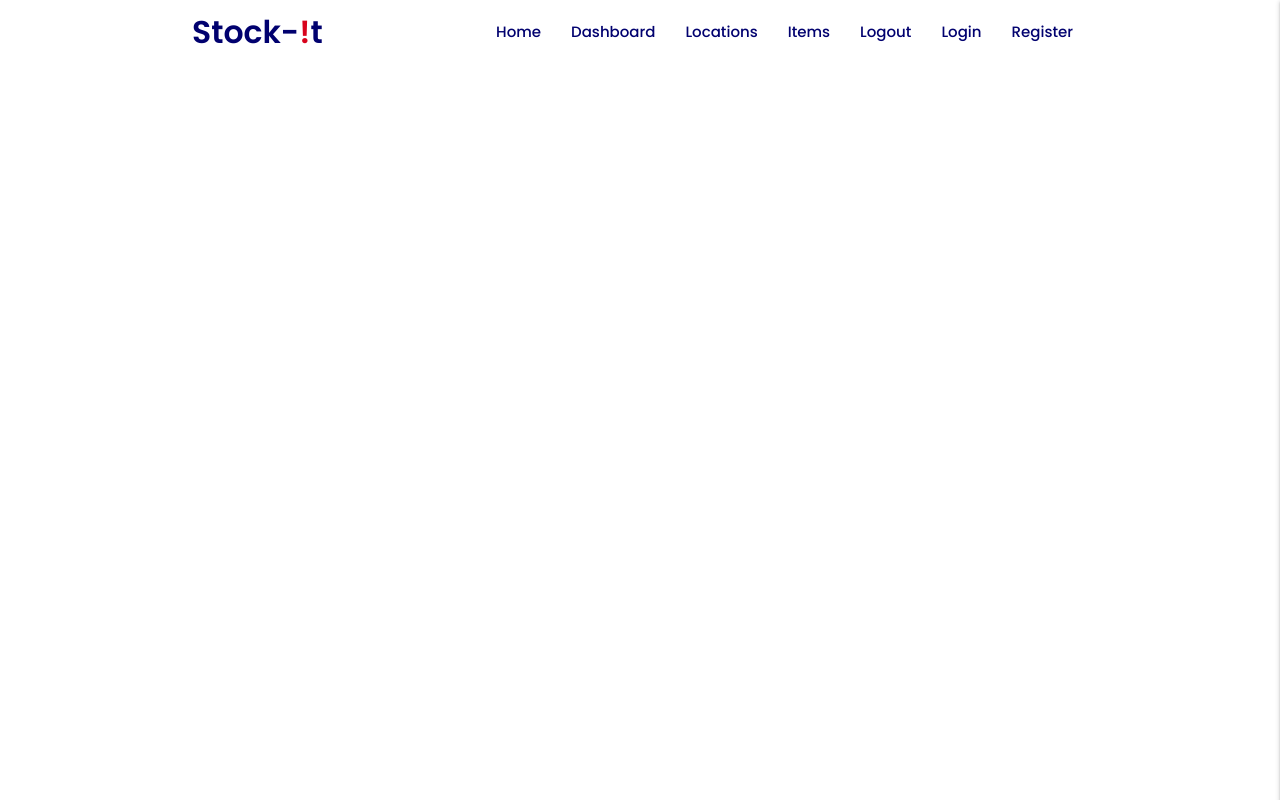
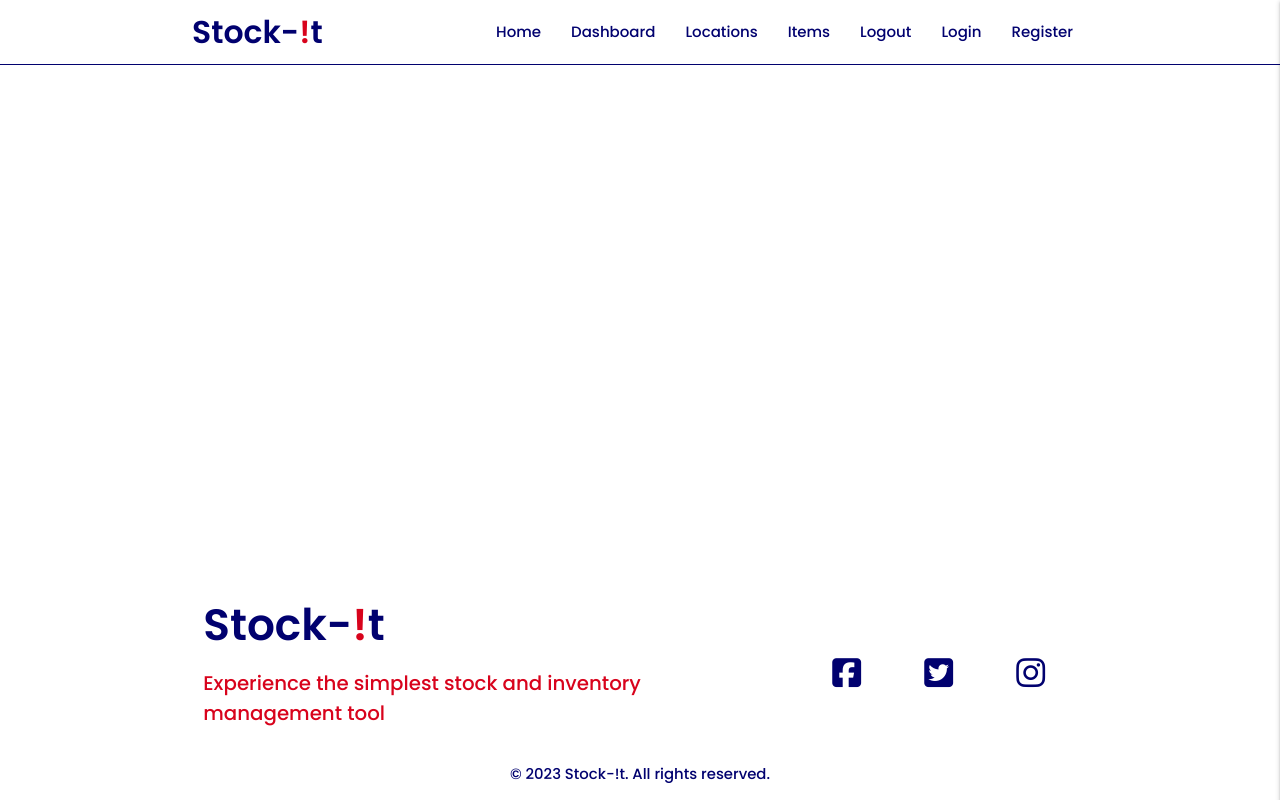
Before and after one commit to DaveWhiteh/stock-it, a Flask app: page / in a window 1280 px wide. Run offline with Flask 3, Linux system fonts and the light colour scheme; data that the repository does not hold is empty; some libraries are stand-ins or nearby versions.

Commit message:
Add Footer html to base.html and styles to style.css

```diff
--- a/static/css/style.css
+++ b/static/css/style.css
@@ -10,8 +10,24 @@ body {
     flex-direction: column;
 }
 
+main {
+    flex: 1 0 auto;
+}
+
+.text-medium {
+    font-weight: 500;
+}
+
 .text-semibold {
     font-weight: 600;
+}
+
+.no-margin-bottom {
+    margin-bottom: 0;
+}
+
+.no-padding {
+    padding: 0;
 }
 
 /* --------------------------------------------------------------------------------------- Background Colors */
@@ -36,7 +52,15 @@ body {
     color: #D8031C;
 }
 
+.icon-blue {
+    color: #01016F;
+}
+
 /* --------------------------------------------------------------------------------------- Navbar */
+
+nav {
+    border-bottom: 1.5px solid #01016F;
+}
 
 nav ul a {
     color: #01016F;
@@ -54,3 +78,38 @@ ul.sidenav li a {
 ul.sidenav li a:hover {
     background-color: #EFEFEF;
 }
+
+/* --------------------------------------------------------------------------------------- Footer */
+
+.footer-media {
+    display: flex;
+    justify-content: space-around;
+}
+
+.footer-media a i:hover {
+    color: #6497BF;
+    transition: all 0.35s ease-in-out;
+    -moz-transition: all 0.35s ease-in-out;
+    -webkit-transition: all 0.35s ease-in-out;
+    -o-transition: all 0.35s ease-in-out;
+}
+
+.footer-title {
+    margin-top: 0;
+    font-weight: 600;
+    color: #01016F;
+}
+
+.footer-subtitle {
+    font-weight: 500;
+    font-size: 120%;
+    color: #D8031C;
+}
+
+.footer-text {
+    font-size: 90%;
+}
+
+.page-footer .footer-copyright {
+    background-color: inherit;
+}
--- a/templates/base.html
+++ b/templates/base.html
@@ -73,8 +73,66 @@
         </ul>
     </header>
 
-    {% block content %}
-    {% endblock %}
+    <main>
+        {% block content %}
+        {% endblock %}
+    </main>
+
+    <footer class="page-footer bg-color-white">
+        <div class="container hide-on-small-only">
+            <div class="row valign-wrapper no-margin-bottom">
+                <div class="col m8">
+                    <a href="">
+                        <h3 class="footer-title">Stock-<span class="text-red">!</span>t</h3>
+                    </a>
+                    <p class="footer-subtitle">Experience the simplest stock and inventory management tool</p>
+                </div>
+                <div class="col m4 right-align">
+                    <div class="footer-media">
+                        <a href="https://www.facebook.com" target="_blank">
+                            <i class="fab fa-facebook-square fa-2x icon-blue" aria-hidden="true"></i>
+                        </a>
+                        <a href="https://www.twitter.com" target="_blank">
+                            <i class="fab fa-twitter-square fa-2x icon-blue" aria-hidden="true"></i>
+                        </a>
+                        <a href="https://www.instagram.com" target="_blank">
+                            <i class="fab fa-instagram fa-2x icon-blue" aria-hidden="true"></i>
+                        </a>
+                    </div>
+                </div>
+            </div>
+        </div>
+        <div class="container hide-on-med-and-up">
+            <div class="row">
+                <div class="col s12 center-align">
+                    <a href="">
+                        <h3 class="footer-title">Stock-<span class="text-red">!</span>t</h3>
+                    </a>
+                    <p class="footer-subtitle">Experience the simplest stock and inventory management tool</p>
+                </div>
+            </div>
+            <div class="row">
+                <div class="col s12 center-align">
+                    <div class="footer-media">
+                        <a href="https://www.facebook.com" target="_blank">
+                            <i class="fab fa-facebook-square fa-2x icon-blue footer-media" aria-hidden="true"></i>
+                        </a>
+                        <a href="https://www.twitter.com" target="_blank">
+                            <i class="fab fa-twitter-square fa-2x icon-blue footer-media" aria-hidden="true"></i>
+                        </a>
+                        <a href="https://www.instagram.com" target="_blank">
+                            <i class="fab fa-instagram fa-2x icon-blue footer-media" aria-hidden="true"></i>
+                        </a>
+                    </div>
+                </div>
+            </div>
+        </div>
+        <div class="footer-copyright no-padding">
+            <div class="container center-align">
+                <p class="text-blue text-medium footer-text">© 2023 Stock-!t. All rights reserved.</p>
+            </div>
+        </div>
+    </footer>
 
     <script src="https://code.jquery.com/jquery-3.7.1.min.js"
         integrity="sha256-/JqT3SQfawRcv/BIHPThkBvs0OEvtFFmqPF/lYI/Cxo=" crossorigin="anonymous"></script>
```
